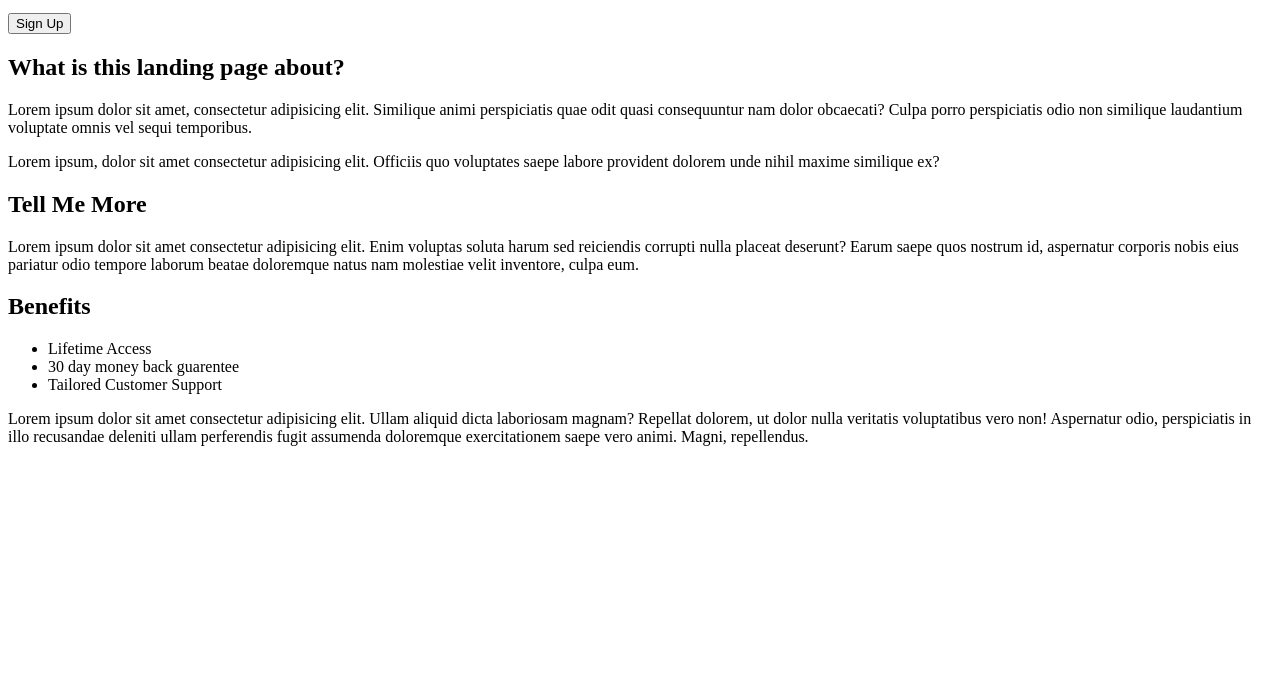
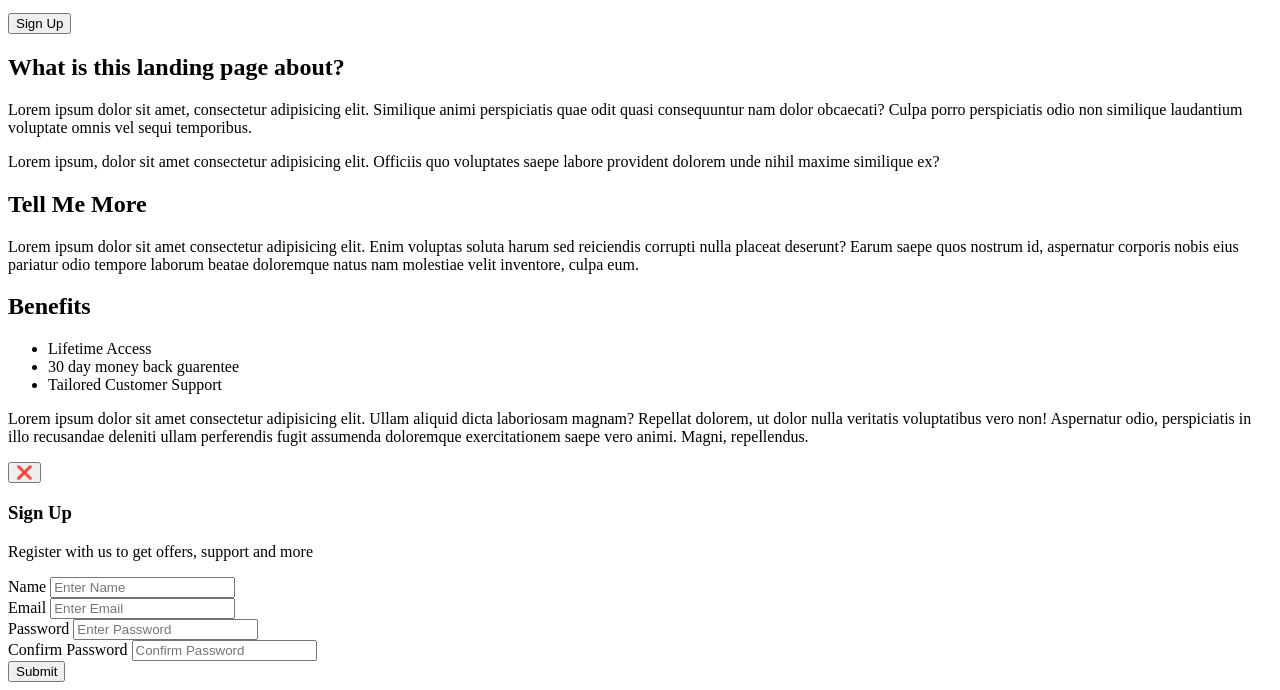
Before and after one commit to ay-maiti/Vanilla-JS-Projects, a plain HTML site: page MODAL-MENU-SLIDER/index.html in a window 1280 px wide. Shown: the part 538-1228 px from the top of the page. Before the commit the page ends 1000 px from the top, so only its background shows below. Drawn offline with Linux system fonts and the light colour scheme.

Commit message:
added html for modal

```diff
--- a/MODAL-MENU-SLIDER/index.html
+++ b/MODAL-MENU-SLIDER/index.html
@@ -62,5 +62,40 @@
         saepe vero animi. Magni, repellendus.
       </p>
     </div>
+
+    <div class="modal-container" id="modal">
+      <div class="modal">
+        <button id="close">❌</button>
+      </div>
+      <div class="modal-header">
+        <h3>Sign Up</h3>
+      </div>
+      <div class="modal-content">
+        <p>Register with us to get offers, support and more</p>
+        <form class="model-form">
+          <div>
+            <label for="name">Name</label>
+            <input type="text" id="name" placeholder="Enter Name" />
+          </div>
+          <div>
+            <label for="email">Email</label>
+            <input type="email" id="email" placeholder="Enter Email" />
+          </div>
+          <div>
+            <label for="password">Password</label>
+            <input type="password" id="password" placeholder="Enter Password" />
+          </div>
+          <div>
+            <label for="password2">Confirm Password</label>
+            <input
+              type="password"
+              id="password2"
+              placeholder="Confirm Password"
+            />
+          </div>
+          <input type="submit" value="Submit" class="submit-btn" />
+        </form>
+      </div>
+    </div>
   </body>
 </html>
```
